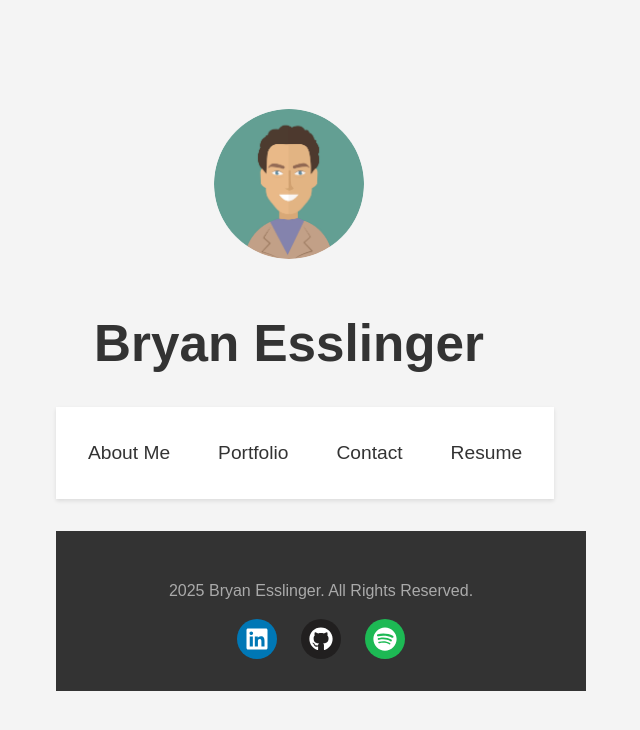
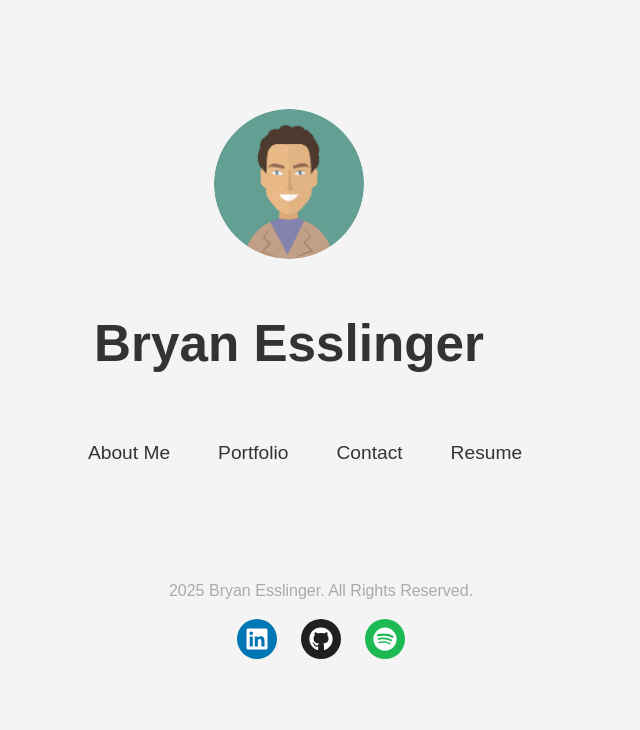
Before and after one commit to bryanesslinger/react-portfolio, a React (Vite) app: page / in a window 1280 px wide. Shown: the top 730 px of the page, without its empty margins (351-991 px from the left). Built offline with nearby package versions, Linux system fonts and the light colour scheme.

Commit message:
updated styles

```diff
--- a/src/App.css
+++ b/src/App.css
@@ -40,8 +40,6 @@ img {
   align-items: center;
   padding: 1rem;
   margin-bottom: 2rem; /* Add space below navigation */
-  background-color: #fff; /* Light background for navigation */
-  box-shadow: 0 2px 4px rgba(0, 0, 0, 0.1); /* Light shadow to separate from content */
   width: 100%;
 }
 
@@ -80,8 +78,8 @@ img {
 
 /* Footer */
 footer {
-  background-color: #333;  /* Dark background for the footer */
-  color: white;
+  background-color: #f4f4f4;  /* Dark background for the footer */
+  color: #333;
   padding: 2rem;
   text-align: center;
   margin-top: 2rem; /* Space from other content */
@@ -156,9 +154,7 @@ footer p {
   max-width: 600px;
   margin: 0 auto;
   padding: 2rem;
-  background-color: #ffffff; /* White background for the form */
   border-radius: 8px;
-  box-shadow: 0 2px 8px rgba(0, 0, 0, 0.1);
   box-sizing: border-box; /* Ensures padding doesn't cause overflow */
 }
 
```
